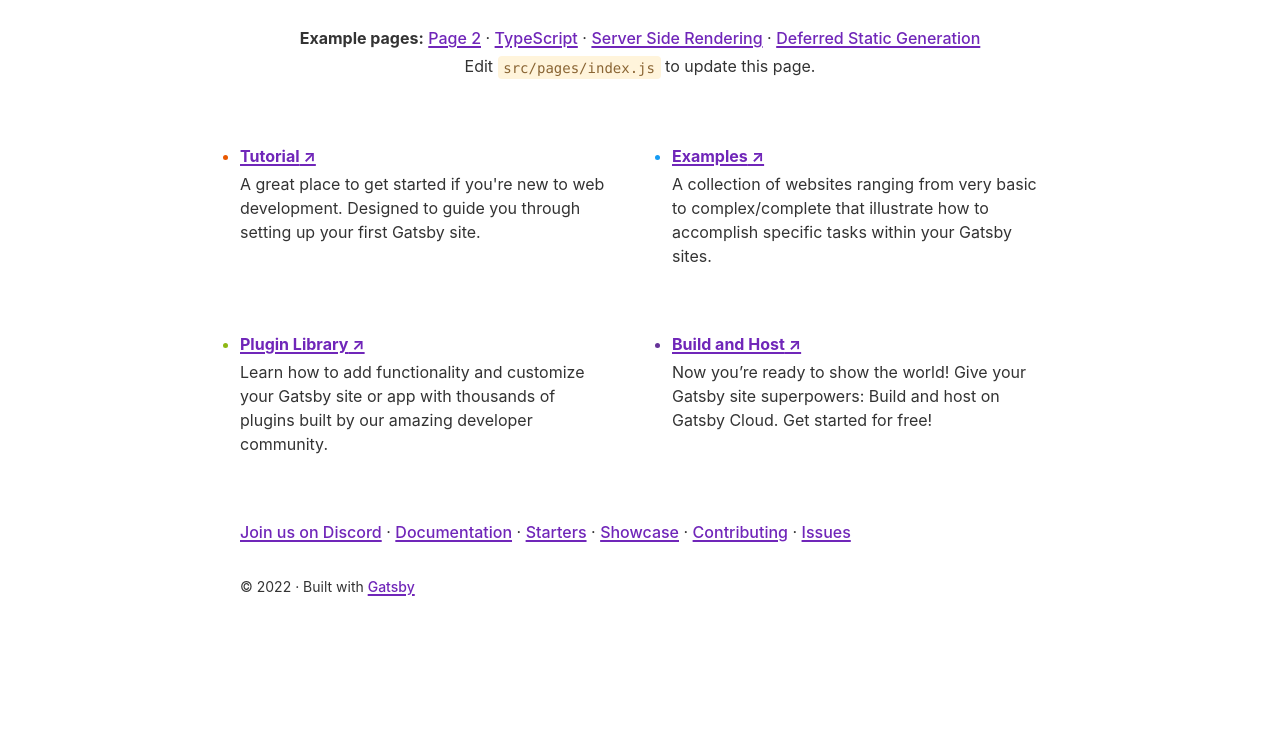
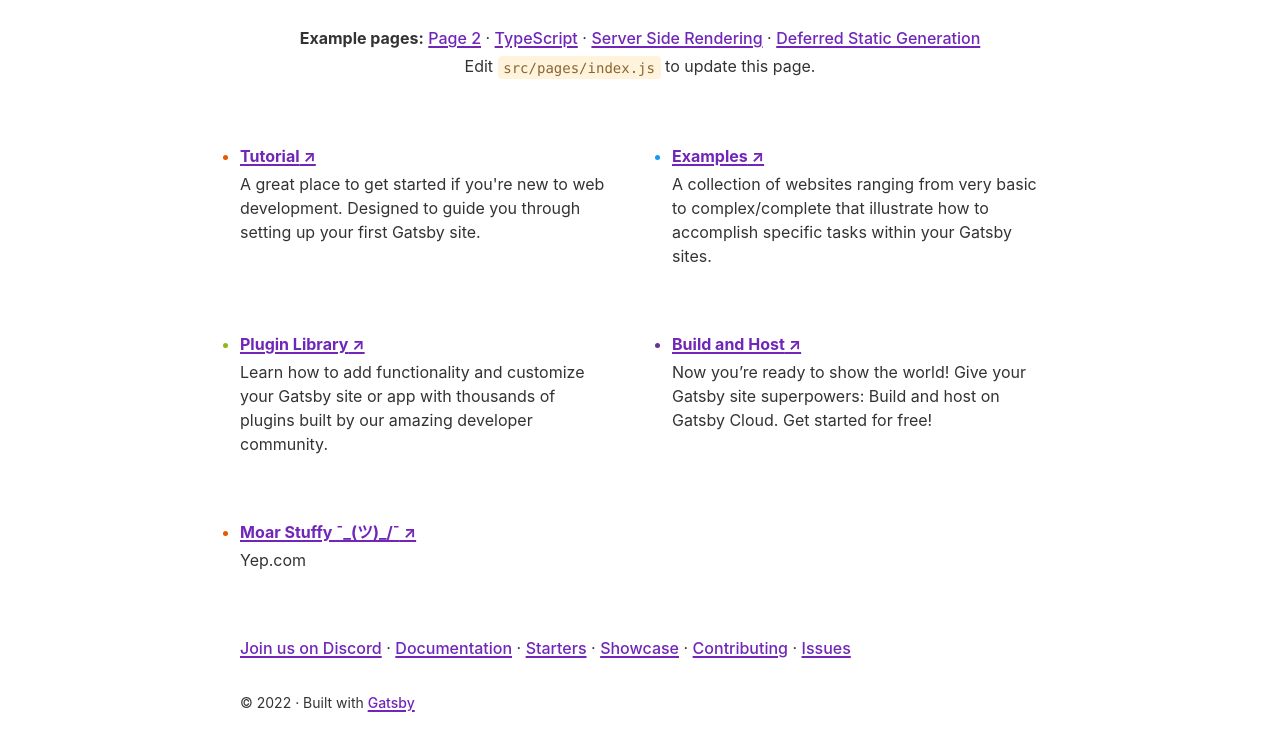
Before and after one commit to flaviob/gatsby-starter-default, a Gatsby site: page / in a window 1280 px wide. Shown: the part 230-975 px from the top of the page. Before the commit the page ends 859 px from the top, so only its background shows below. Built offline with nearby package versions, Linux system fonts and the light colour scheme; Gatsby itself is replaced by a stand-in of ours.

Commit message:
Update index.js

```diff
--- a/src/pages/index.js
+++ b/src/pages/index.js
@@ -31,6 +31,13 @@ const links = [
     description:
       "Now you’re ready to show the world! Give your Gatsby site superpowers: Build and host on Gatsby Cloud. Get started for free!",
   },
+   {
+    text: "Moar Stuffy ¯\_(ツ)_/¯",
+    url: "https://www.gatsbyjs.com/plugins",
+    description:
+      "Yep.com",
+  },
+
 ]
 
 const samplePageLinks = [
```
